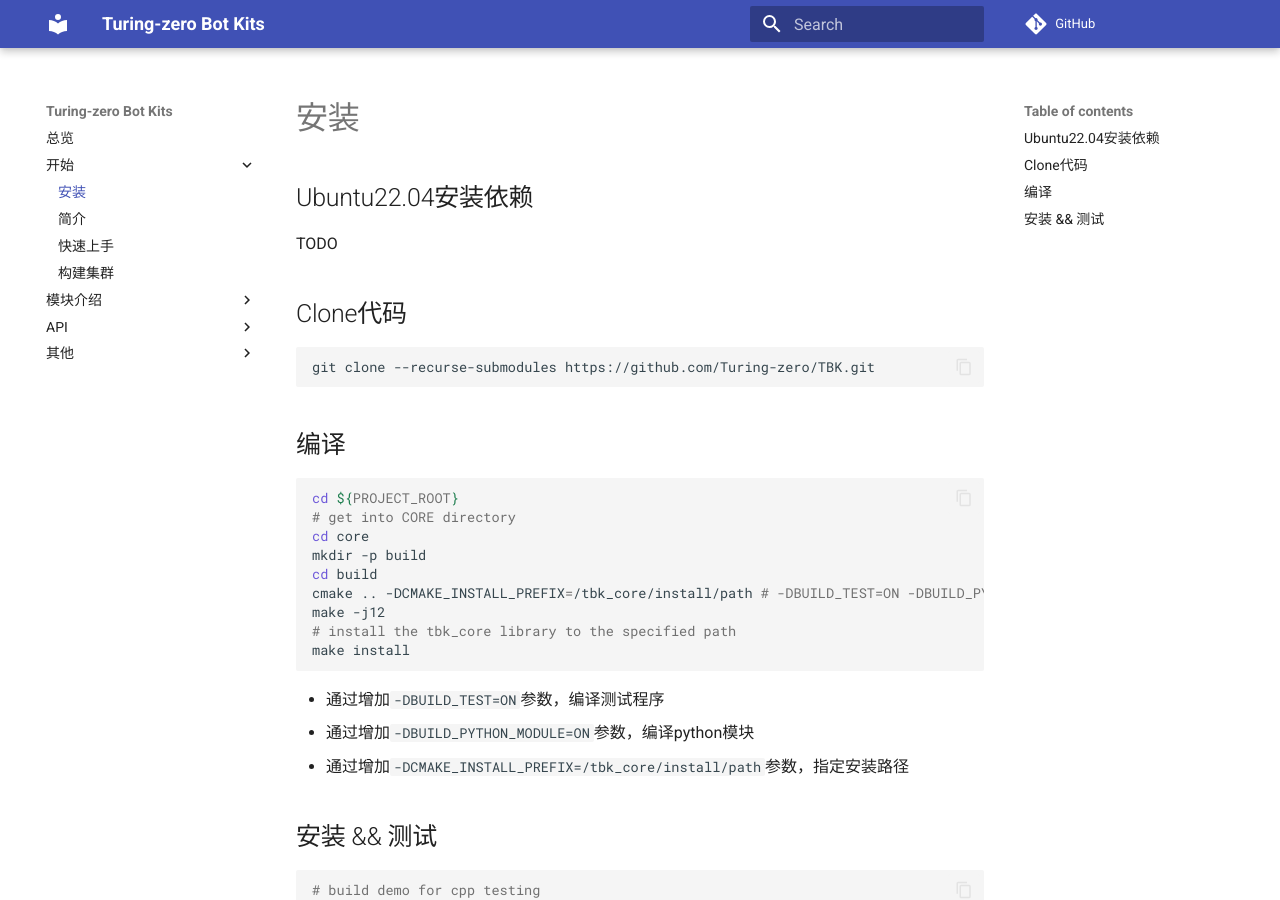
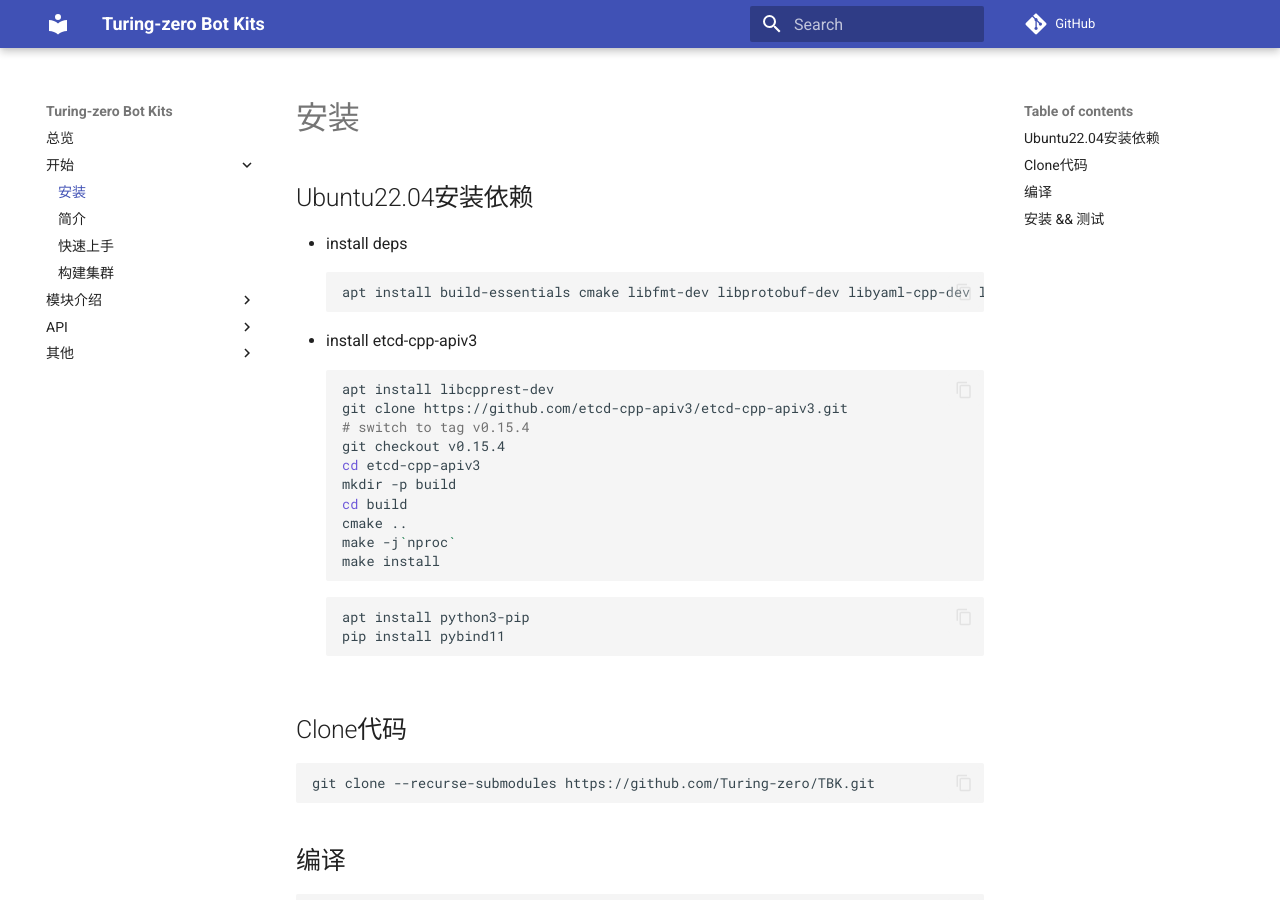
Before and after one commit to Turing-zero/tbk, an MkDocs documentation site: the page built from docs/0_getting_started/0_installation.md, in a window 1280 px wide and 900 px high. Built offline with MkDocs 1.6.1 and Material for MkDocs 9.7.7, drawn with Linux system fonts in a browser that asks for light colours; comment, search, counter and statistics services are not loaded.

Commit message:
[doc] add deps for ubuntu 22.04

````diff
--- a/docs/0_getting_started/0_installation.md
+++ b/docs/0_getting_started/0_installation.md
@@ -2,7 +2,27 @@
 
 ## Ubuntu22.04安装依赖
 
-TODO
+* install deps
+```bash
+apt install build-essentials cmake libfmt-dev libprotobuf-dev libyaml-cpp-dev libboost-dev libboost-system-dev libboost-thread-dev libboost-random-dev pkg-config libgrpc++-dev pybind11-dev protobuf-compiler protobuf-compiler-grpc
+```
+* install etcd-cpp-apiv3
+```bash
+apt install libcpprest-dev
+git clone https://github.com/etcd-cpp-apiv3/etcd-cpp-apiv3.git
+# switch to tag v0.15.4
+git checkout v0.15.4
+cd etcd-cpp-apiv3
+mkdir -p build
+cd build
+cmake ..
+make -j`nproc`
+make install
+```
+```bash
+apt install python3-pip
+pip install pybind11
+```
 
 ## Clone代码
 ```bash
````
